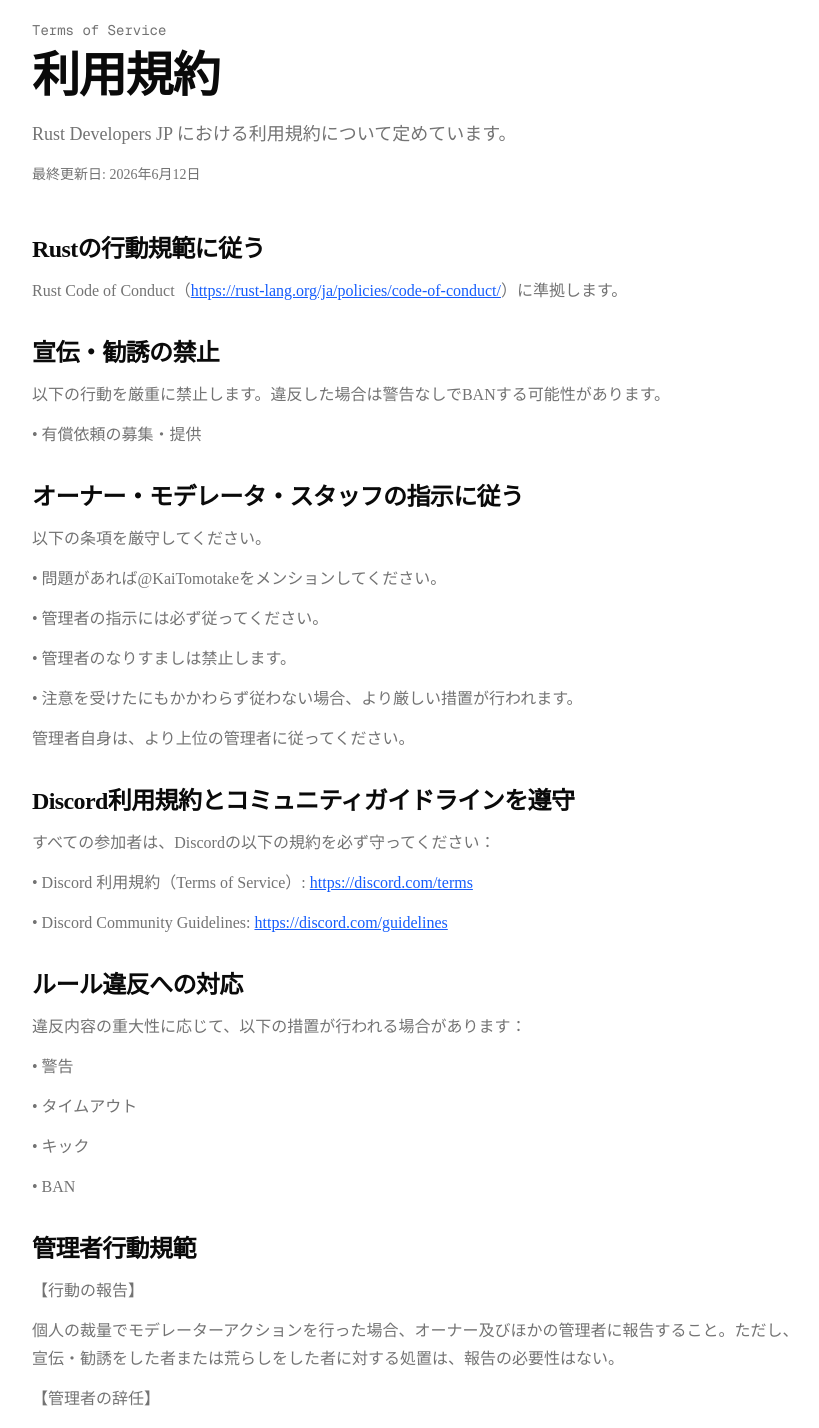
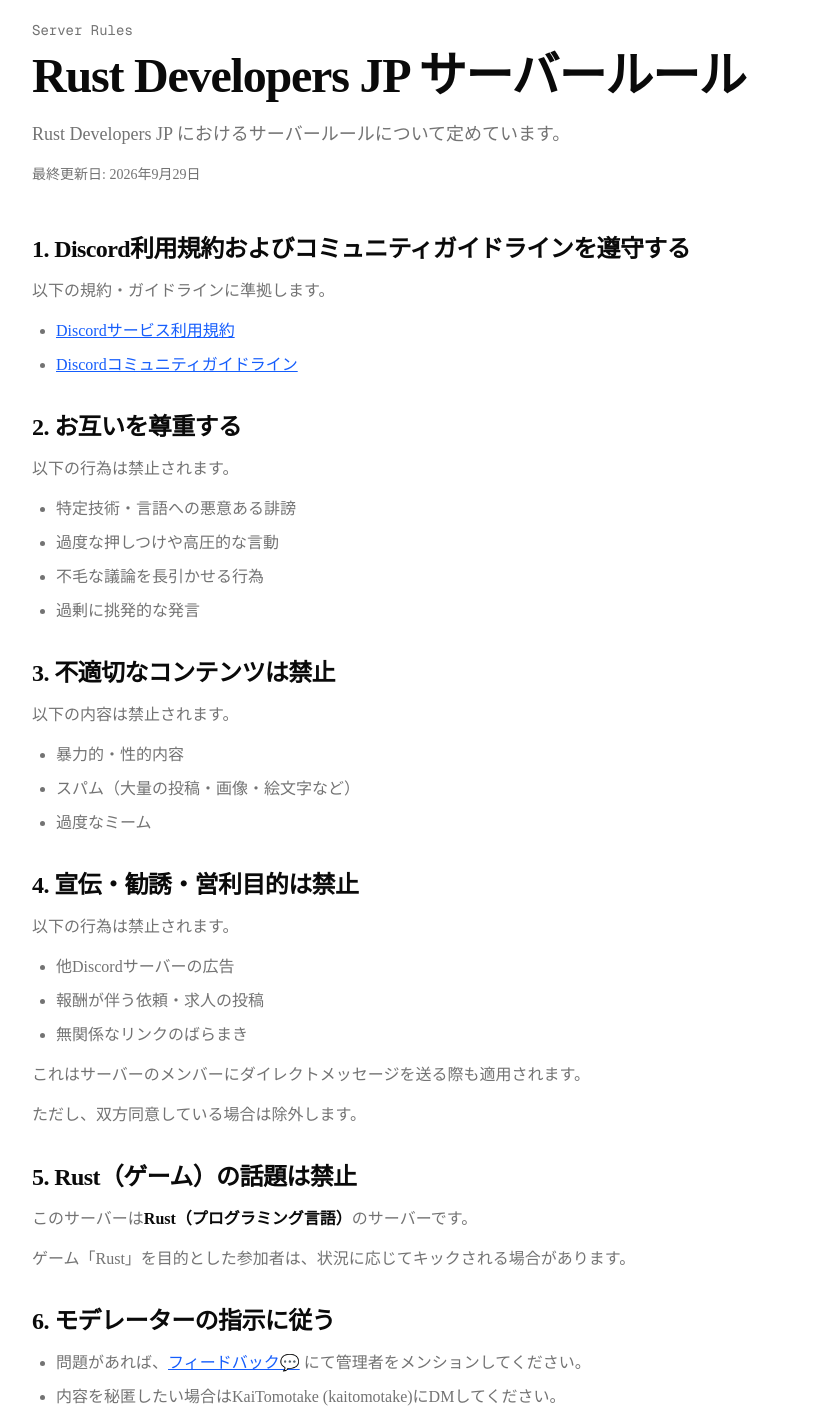
Before and after one commit to rust-developers-jp/rsdevsjp, a Next.js app: page /tos in a window 1280 px wide. Shown: the part 140-1568 px from the top of the page, without its empty margins (224-1043 px from the left). Built offline with nearby package versions, Linux system fonts and the light colour scheme.

Commit message:
chore: update terms of service to server rules with improved structure and content

```diff
--- a/app/tos/page.tsx
+++ b/app/tos/page.tsx
@@ -1,72 +1,124 @@
 import type { Metadata } from "next";
 
 export const metadata: Metadata = {
-  title: "利用規約",
-  description: "Rust Developers JP の利用規約です。",
+  title: "サーバールール",
+  description: "Rust Developers JP のサーバールールです。",
 };
 
-const sections = [
+type Section = {
+  title: string;
+  intro?: string[];
+  bullets?: string[];
+  outro?: string[];
+};
+
+const sections: Section[] = [
   {
-    title: "Rustの行動規範に従う",
-    body: [
-      "Rust Code of Conduct（https://rust-lang.org/ja/policies/code-of-conduct/）に準拠します。",
+    title: "1. Discord利用規約およびコミュニティガイドラインを遵守する",
+    intro: ["以下の規約・ガイドラインに準拠します。"],
+    bullets: [
+      "[Discordサービス利用規約](https://discord.com/terms)",
+      "[Discordコミュニティガイドライン](https://discord.com/guidelines)",
     ],
   },
   {
-    title: "宣伝・勧誘の禁止",
-    body: [
-      "以下の行動を厳重に禁止します。違反した場合は警告なしでBANする可能性があります。",
-      "• 有償依頼の募集・提供",
+    title: "2. お互いを尊重する",
+    intro: ["以下の行為は禁止されます。"],
+    bullets: [
+      "特定技術・言語への悪意ある誹謗",
+      "過度な押しつけや高圧的な言動",
+      "不毛な議論を長引かせる行為",
+      "過剰に挑発的な発言",
     ],
   },
   {
-    title: "オーナー・モデレータ・スタッフの指示に従う",
-    body: [
-      "以下の条項を厳守してください。",
-      "• 問題があれば@KaiTomotakeをメンションしてください。",
-      "• 管理者の指示には必ず従ってください。",
-      "• 管理者のなりすましは禁止します。",
-      "• 注意を受けたにもかかわらず従わない場合、より厳しい措置が行われます。",
-      "管理者自身は、より上位の管理者に従ってください。",
+    title: "3. 不適切なコンテンツは禁止",
+    intro: ["以下の内容は禁止されます。"],
+    bullets: [
+      "暴力的・性的内容",
+      "スパム（大量の投稿・画像・絵文字など）",
+      "過度なミーム",
     ],
   },
   {
-    title: "Discord利用規約とコミュニティガイドラインを遵守",
-    body: [
-      "すべての参加者は、Discordの以下の規約を必ず守ってください：",
-      "• Discord 利用規約（Terms of Service）: https://discord.com/terms",
-      "• Discord Community Guidelines: https://discord.com/guidelines",
+    title: "4. 宣伝・勧誘・営利目的は禁止",
+    intro: ["以下の行為は禁止されます。"],
+    bullets: [
+      "他Discordサーバーの広告",
+      "報酬が伴う依頼・求人の投稿",
+      "無関係なリンクのばらまき",
+    ],
+    outro: [
+      "これはサーバーのメンバーにダイレクトメッセージを送る際も適用されます。",
+      "ただし、双方同意している場合は除外します。",
     ],
   },
   {
-    title: "ルール違反への対応",
-    body: [
-      "違反内容の重大性に応じて、以下の措置が行われる場合があります：",
-      "• 警告",
-      "• タイムアウト",
-      "• キック",
-      "• BAN",
+    title: "5. Rust（ゲーム）の話題は禁止",
+    intro: [
+      "このサーバーは**Rust（プログラミング言語）**のサーバーです。",
+      "ゲーム「Rust」を目的とした参加者は、状況に応じてキックされる場合があります。",
     ],
   },
   {
-    title: "管理者行動規範",
-    body: [
-      "【行動の報告】",
-      "個人の裁量でモデレーターアクションを行った場合、オーナー及びほかの管理者に報告すること。ただし、宣伝・勧誘をした者または荒らしをした者に対する処置は、報告の必要性はない。",
-      "【管理者の辞任】",
-      "辞任する際は、最低１週間以上前にオーナー及びほかの管理者に通達すること。",
-      "【運営としての行動】",
-      "サーバーはできるだけこまめにチェックすること。",
+    title: "6. モデレーターの指示に従う",
+    bullets: [
+      "問題があれば、[フィードバック💬](https://discord.com/channels/1447145150714482871/1447173281181339688) にて管理者をメンションしてください。",
+      "内容を秘匿したい場合はKaiTomotake (kaitomotake)にDMしてください。",
+    ],
+  },
+  {
+    title: "7. 健全で協力的なRustコミュニティを目指しましょう",
+    intro: [
+      "質問・相談・議論・雑談などは歓迎します。",
+      "初心者にも優しく、学び合い、助け合う場を作りましょう。",
+    ],
+  },
+  {
+    title: "8. ルール違反への対応",
+    intro: ["違反内容の重大性に応じて、以下の措置が行われる場合があります。"],
+    bullets: ["警告", "タイムアウト", "BAN"],
+    outro: [
+      "ルール違反が確認された場合、原則としてまず警告を行い、改善をお願いするものとします。",
+      "重大な違反については警告を経ずにタイムアウトまたはBANを行う場合があります。",
     ],
   },
 ];
 
-function renderTextWithLinks(text: string) {
-  const urlRegex = /(https?:\/\/[^\s））]+)/g;
-  const parts = text.split(urlRegex);
+function renderRichText(text: string) {
+  const tokenRegex =
+    /(\[.+?\]\(https?:\/\/[^)\s]+\)|\*\*.+?\*\*|https?:\/\/[^\s））]+|<#\d+>|<@\d+>)/g;
+  const parts = text.split(tokenRegex);
 
   return parts.map((part, index) => {
-    if (part.match(urlRegex)) {
+    if (!part) return null;
+
+    const mdLinkMatch = part.match(/^\[(.+?)\]\((https?:\/\/[^)\s]+)\)$/);
+    if (mdLinkMatch) {
+      const [, label, url] = mdLinkMatch;
+      return (
+        <a
+          key={index}
+          href={url}
+          target="_blank"
+          rel="noopener noreferrer"
+          className="text-blue-600 hover:text-blue-800 underline"
+        >
+          {label}
+        </a>
+      );
+    }
+
+    const boldMatch = part.match(/^\*\*(.+?)\*\*$/);
+    if (boldMatch) {
+      return (
+        <strong key={index} className="font-semibold text-foreground">
+          {boldMatch[1]}
+        </strong>
+      );
+    }
+
+    if (/^https?:\/\//.test(part)) {
       return (
         <a
           key={index}
@@ -79,11 +131,23 @@
         </a>
       );
     }
+
+    if (/^<#\d+>$/.test(part) || /^<@\d+>$/.test(part)) {
+      return (
+        <code
+          key={index}
+          className="rounded bg-muted px-1.5 py-0.5 font-mono text-[0.9em] text-foreground"
+        >
+          {part}
+        </code>
+      );
+    }
+
     return part;
   });
 }
 
-export default function PrivacyPage() {
+export default function TosPage() {
   return (
     <main className="flex-1">
       <section>
@@ -91,16 +155,16 @@
           <div className="max-w-3xl mx-auto">
             <div className="mb-12">
               <p className="text-sm font-mono text-muted-foreground mb-3">
-                  Terms of Service
+                Server Rules
               </p>
               <h1 className="text-3xl md:text-5xl font-bold tracking-tight mb-5">
-                利用規約
+                Rust Developers JP サーバールール
               </h1>
               <p className="text-base md:text-lg leading-relaxed text-muted-foreground">
-                Rust Developers JP における利用規約について定めています。
+                Rust Developers JP におけるサーバールールについて定めています。
               </p>
               <p className="text-sm text-muted-foreground mt-4">
-                最終更新日: 2026年6月12日
+                最終更新日: 2026年9月29日
               </p>
             </div>
 
@@ -111,8 +175,18 @@
                     {section.title}
                   </h2>
                   <div className="space-y-3 text-sm md:text-base leading-7 text-muted-foreground whitespace-pre-line">
-                    {section.body.map((paragraph) => (
-                      <p key={paragraph}>{renderTextWithLinks(paragraph)}</p>
+                    {section.intro?.map((paragraph) => (
+                      <p key={paragraph}>{renderRichText(paragraph)}</p>
+                    ))}
+                    {section.bullets && (
+                      <ul className="list-disc space-y-1.5 pl-6">
+                        {section.bullets.map((bullet) => (
+                          <li key={bullet}>{renderRichText(bullet)}</li>
+                        ))}
+                      </ul>
+                    )}
+                    {section.outro?.map((paragraph) => (
+                      <p key={paragraph}>{renderRichText(paragraph)}</p>
                     ))}
                   </div>
                 </section>
```
